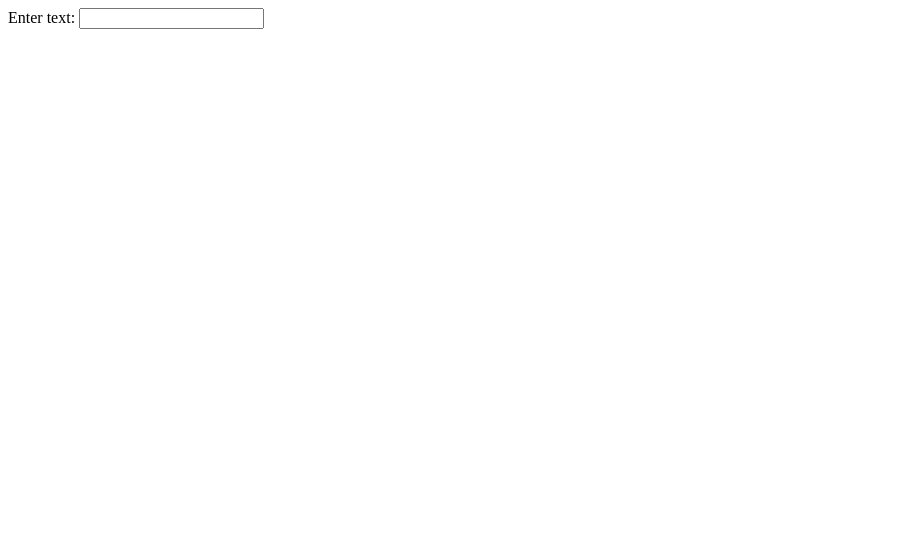
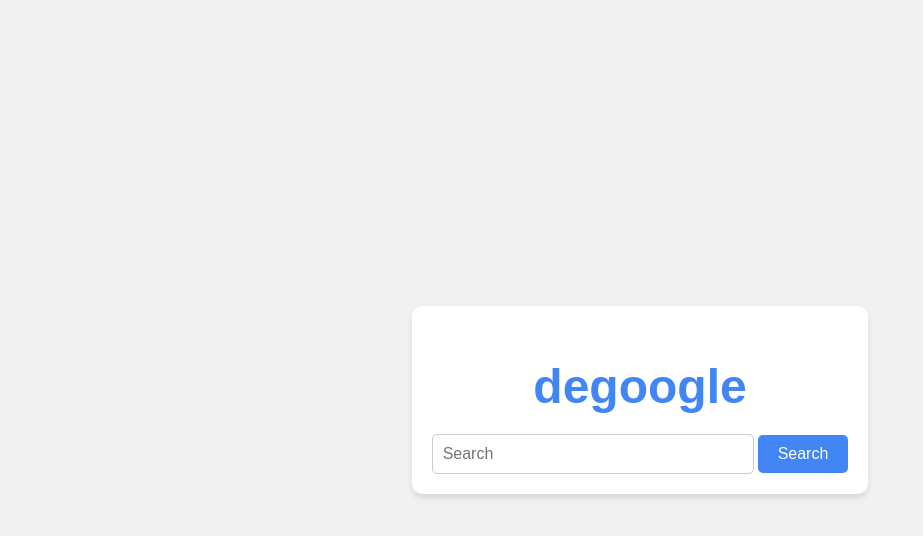
Before and after one commit to nyberry/nyberry.github.io, a plain HTML site: page index.html in a window 1280 px wide. Shown: the whole page, without its empty margins (0-923 px from the left). Drawn offline with Linux system fonts and the light colour scheme.

Commit message:
Update index.html
make like google

```diff
--- a/index.html
+++ b/index.html
@@ -4,13 +4,59 @@
 <meta charset="UTF-8">
 <meta name="viewport" content="width=device-width, initial-scale=1.0">
 <title>Image Search with Degu</title>
+<style>
+  body {
+    display: flex;
+    justify-content: center;
+    align-items: center;
+    height: 100vh;
+    margin: 0;
+    background-color: #f1f1f1;
+  }
+
+  #searchContainer {
+    text-align: center;
+    padding: 20px;
+    border-radius: 10px;
+    background-color: #ffffff;
+    box-shadow: 0 4px 6px rgba(0, 0, 0, 0.1);
+  }
+
+  #searchContainer h1 {
+    font-family: 'Arial', sans-serif;
+    font-size: 48px;
+    margin-bottom: 20px;
+    color: #4285f4;
+  }
+
+  #textInput {
+    width: 300px;
+    padding: 10px;
+    font-size: 16px;
+    border: 1px solid #ccc;
+    border-radius: 5px;
+  }
+
+  #searchButton {
+    padding: 10px 20px;
+    font-size: 16px;
+    background-color: #4285f4;
+    color: #ffffff;
+    border: none;
+    border-radius: 5px;
+    cursor: pointer;
+  }
+</style>
 </head>
 <body>
 
-<form>
-  <label for="textInput">Enter text:</label>
-  <input type="text" id="textInput" name="textInput" onkeypress="handleKeyPress(event)">
-</form>
+<div id="searchContainer">
+  <h1>degoogle</h1>
+  <form>
+    <input type="text" id="textInput" name="textInput" placeholder="Search" onkeypress="handleKeyPress(event)">
+    <button type="button" id="searchButton" onclick="searchWithDegu()">Search</button>
+  </form>
+</div>
 
 <script>
 function handleKeyPress(event) {
```
